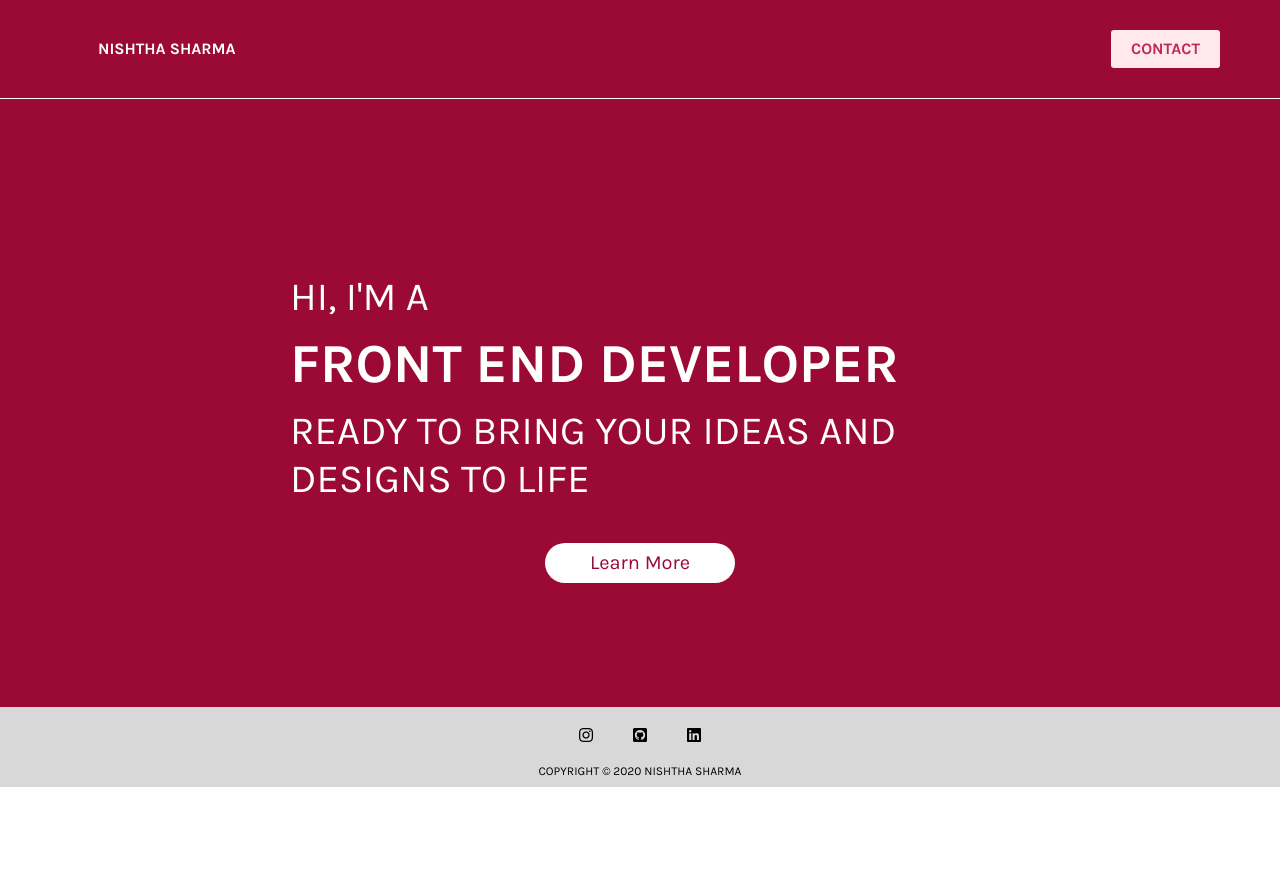
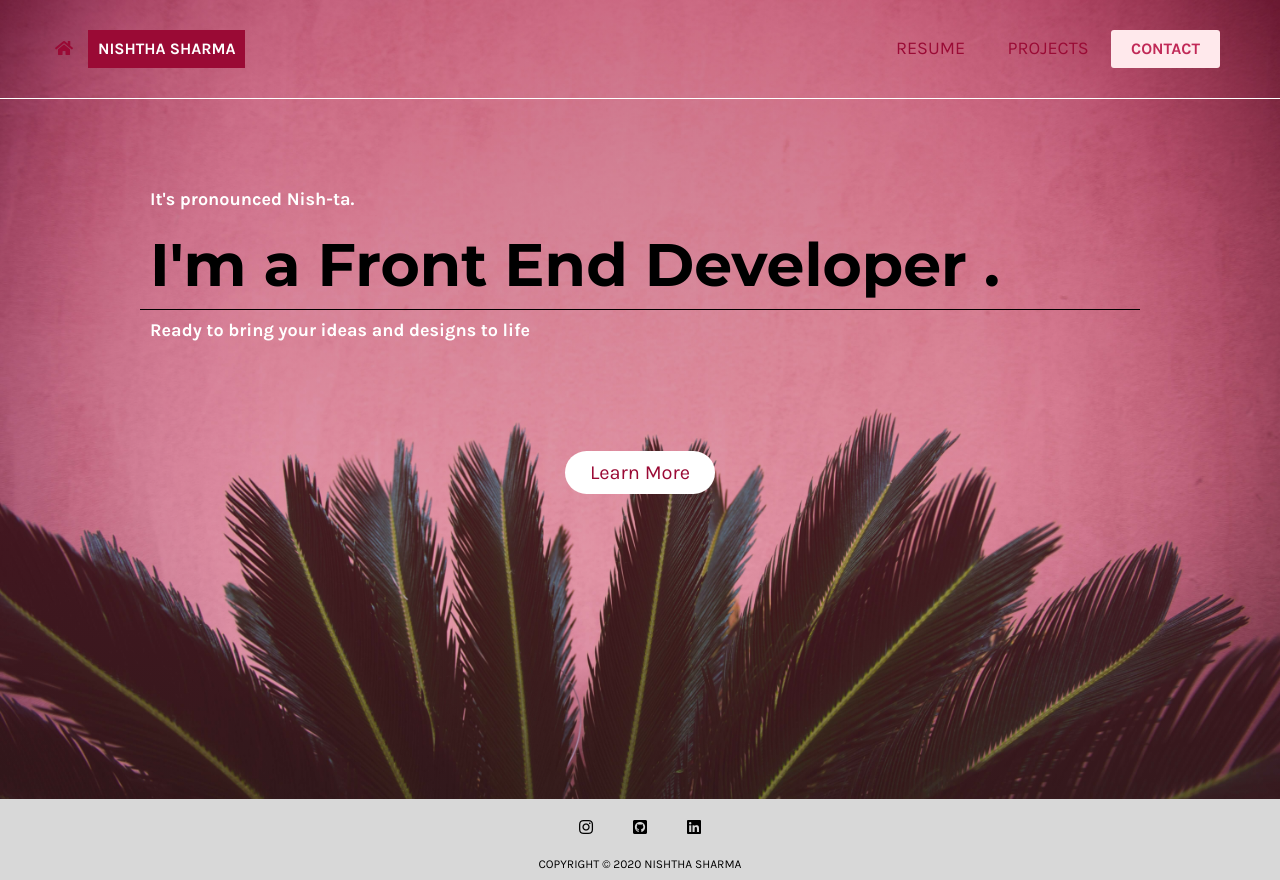
Before and after one commit to nishtha-sharma1/nish-portfolio, a website: page app/index.html in a window 1280 px wide. Before the commit the page ends 800 px from the top, so only its background shows below. Drawn offline with nearby package versions, Linux system fonts and the light colour scheme; files that its build step writes are made by us from their sources; files whose address does not match are found by name.

Commit message:
changing homepage

```diff
--- a/app/index.html
+++ b/app/index.html
@@ -7,25 +7,22 @@
   <link rel="stylesheet" href="/sass/styles.min.css" />
   <link href="https://fonts.googleapis.com/css2?family=Karla:ital,wght@0,400;0,700;1,400;1,700&display=swap" rel="stylesheet">
   <link href="https://fonts.googleapis.com/css2?family=Roboto:ital,wght@0,100;0,300;0,400;0,500;0,700;0,900;1,100;1,300;1,400;1,500;1,700;1,900&display=swap" rel="stylesheet">
+  <link href="https://fonts.googleapis.com/css2?family=Montserrat:ital,wght@0,300;0,400;0,500;0,600;0,700;1,300;1,400;1,500;1,600;1,700&display=swap" rel="stylesheet">
   <link rel="stylesheet" href="https://use.fontawesome.com/releases/v5.8.1/css/all.css" integrity="sha384-50oBUHEmvpQ+1lW4y57PTFmhCaXp0ML5d60M1M7uH2+nqUivzIebhndOJK28anvf" crossorigin="anonymous">
   <script src="/js/script.min.js"></script>
 </head>
 <body>
   @@include('./header.html')
-  <main role="main" class="main">
+  <main role="main" class="main main__home">
     <div class="hero">
       <div class="hero__wrapper">
+        <span class="sub-text">It's pronounced Nish-ta.</span>
         <h1 class="hero__title">
-          <span>
-           Hi, I'm a
-          </span>
-          <span>
-            Front End Developer
-          </span>
-          <span>
-            Ready to bring your ideas and designs to&nbsp;life
-          </span>
+           I'm a <span>Front End Developer </span>.
         </h1>
+        <span class="sub-text">
+          Ready to bring your ideas and designs to&nbsp;life
+        </span>
         <a class="hero__link link solid-link--white" href="/resume.html">Learn More</a>
       </div>
     </div>
--- a/app/sass/base.scss
+++ b/app/sass/base.scss
@@ -5,6 +5,6 @@ html {
   font-size: 62.5%; /* Sets up the Base 10 stuff */
 }
 
-body {
+* {
   box-sizing: border-box;
 }
--- a/app/sass/homepage.scss
+++ b/app/sass/homepage.scss
@@ -1,10 +1,3 @@
-.main {
-  box-sizing: border-box;
-  padding: 200px 0 5%;
-  margin-top: -100px;
-  background: $medium-dark;
-}
-
 @keyframes a-ltr-after {
   0% {
     transform: translateX(-100%);
@@ -25,117 +18,119 @@
   }
 }
 
+.main__home {
+  width: 100%;
+  padding: 150px 0 0;
+  height: 100vh;
+  margin-top: -100px;
+  background: /* top, transparent red */
+  linear-gradient(
+    rgba(154, 10, 53, 0.5),
+    rgba(154, 10, 53, 0.2)
+  ),
+  /* bottom, image */
+  url("../images/newplant.jpg");
+  background-size: cover;
+  background-repeat: no-repeat;
+  background-position: top;
+}
+
 .hero {
-  max-width: 1200px;
+  margin: 20px 0;
+  @media only screen and (min-width: 768px) {
+    margin: 30px 0;
+  }
+}
+
+.hero__wrapper {
+  width: calc(100vw - 55px);
+  max-width: 1000px;
   margin: 0 auto;
 }
 
-.hero__wrapper {
-  margin: 40px 10px;
-  padding: 20px;
+// .sub-text {
+//   @include font-size(1.8);
+
+//   font-weight: 700;
+//   font-family: $main-font;
+//   position: relative;
+//   color: $black;
+//   padding: 15px 0;
+//   display: block;
+//   border-bottom: 1px solid $black;
+// }
+
+.hero__title {
+  @include font-size(4);
+
+  font-family: $feature-font;
+  font-weight: 700;
+  color: $black;
+  padding: 10px;
+  border-bottom: 1px solid $black;
+  margin: 0;
+  // background: $light-pink;
+  position: relative;
 
   @media only screen and (min-width: 768px) {
-    margin: 40px auto;
-    max-width: 700px;
+    @include font-size(6);
   }
 }
 
-.hero__title {
-  font-family: $main-font;
-  text-transform: uppercase;
-  color: $white;
-  background: $medium-dark;
+.sub-text {
+  @include font-size(1.8);
 
-  span {
   position: relative;
   overflow: hidden;
   display: block;
-    line-height: 1.2;
+  margin: 0;
+  font-weight: 700;
+  font-family: $main-font;
+  color: $white;
+  padding: 10px;
 }
 
-  span::after {
+.sub-text::after {
   content: '';
   position: absolute;
   top: 0;
   right: 0;
   width: 100%;
   height: 100%;
-    background: $white;
+  color: $white;
+  background: $black;
   animation: a-ltr-after 2s cubic-bezier(.77, 0, .18, 1) forwards;
   transform: translateX(-101%);
 }
 
-  span::before {
+.sub-text::before {
   content: '';
   position: absolute;
   top: 0;
   right: 0;
   width: 100%;
   height: 100%;
-    background: $medium-dark;
+  color: $black;
+  background: $white;
   animation: a-ltr-before 2s cubic-bezier(.77, 0, .18, 1) forwards;
   transform: translateX(0);
 }
 
-  span:nth-of-type(1),
-  span:nth-of-type(3) {
-    @include font-size(3);
-
-    font-weight: 400;
-    margin: 10px 0;
-
-    @media only screen and (min-device-width: 768px) {
-      @include font-size(4);
-    }
-
-    @media only screen and (min-device-width: 940px) {
-      @include font-size(5);
-    }
-  }
-
-  span:nth-of-type(2) {
-    @include font-size(5.5);
-
-    font-weight: 700;
-
-    @media only screen and (min-device-width: 768px) {
-      @include font-size(5.5);
-    }
-
-    @media only screen and (min-device-width: 940px) {
-      @include font-size(8);
-    }
-  }
-
-  span:nth-of-type(1)::before,
-  span:nth-of-type(1)::after {
-    animation-delay: 1s;
-  }
-
-  span:nth-of-type(2)::before,
-  span:nth-of-type(2)::after {
+.sub-text::before,
+.sub-text::after {
   animation-delay: 1.5s;
-  }
-
-  span:nth-of-type(3)::before,
-  span:nth-of-type(3)::after {
-    animation-delay: 2s;
-  }
 }
 
 .hero__link {
 @include font-size(1.6);
 
 font-weight: 400px;
-  max-width: 100px;
+max-width: 150px;
 padding: 10px 20px;
-	line-height: (18/18);
 display: block;
-  margin: 40px auto 0;
+margin: 100px auto 0;
 
 @media only screen and (min-device-width: 768px) {
   @include font-size(2);
-
-    max-width: 150px;
 }
 }
--- a/app/sass/variables.scss
+++ b/app/sass/variables.scss
@@ -1,6 +1,7 @@
 // Font
 $title-font: 'Roboto', sans-serif;
 $main-font: 'Karla', sans-serif;
+$feature-font: 'Montserrat', sans-serif;
 
 // Colors
 $white: #fff;
```
Also changed, not shown: app/projects.html (+1 -0 lines), app/resume.html (+1 -0 lines), build/images/newplant.jpg (added), build/index.html, build/projects.html, build/resume.html, build/sass/styles.min.css. Lines whose indentation alone changed are shown as unchanged.
